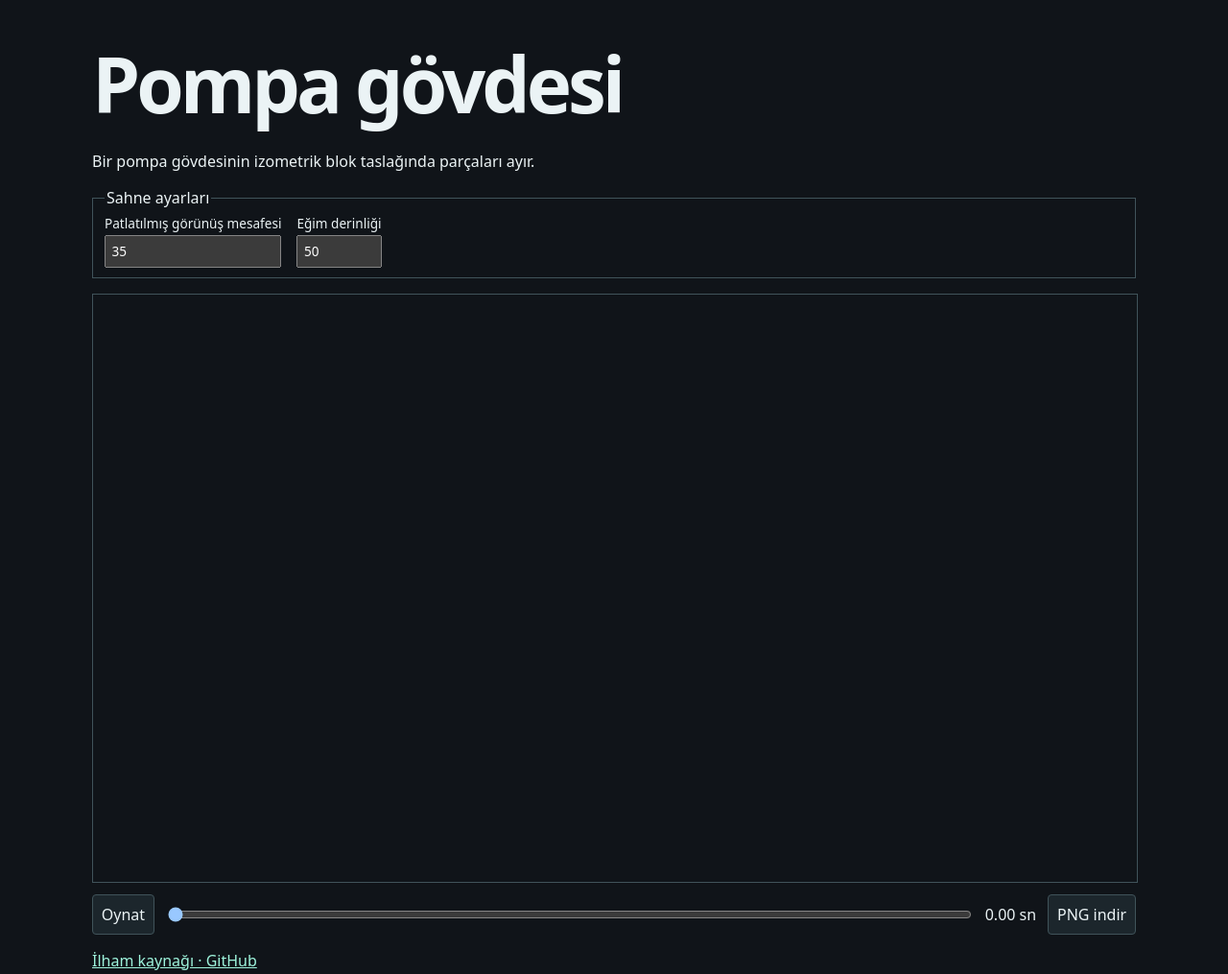
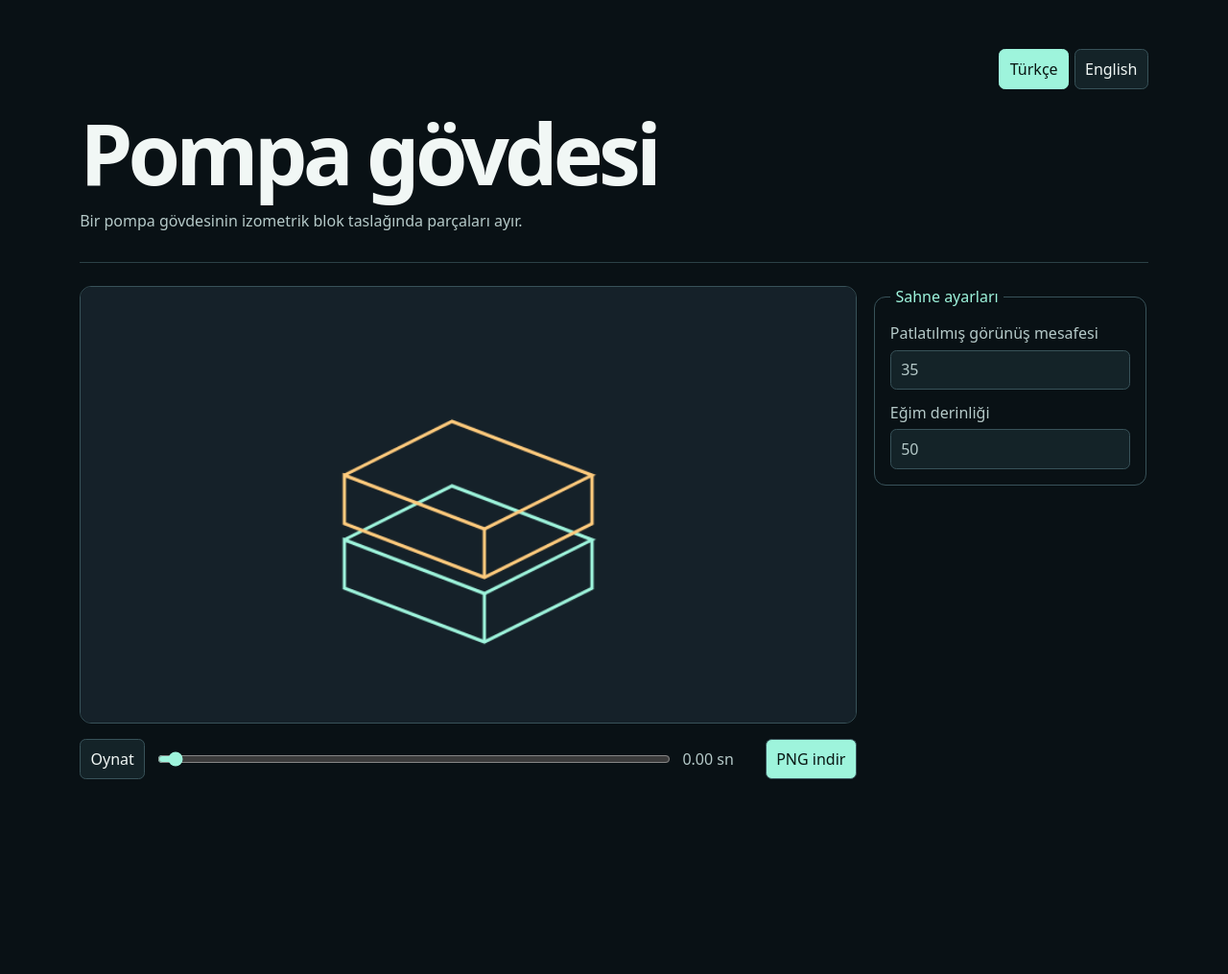
Before and after one commit to omerbek/pump-isometric, a plain HTML site: page index.html in a window 1280 px wide. Shown: the whole page at 96% size. After the commit the page ends 879 px from the top, so only its background shows below. Drawn offline with Linux system fonts and the light colour scheme.

Commit message:
Add bilingual visual interface and documentation

```diff
--- a/index.html
+++ b/index.html
@@ -5,31 +5,41 @@
 <meta name="viewport" content="width=device-width, initial-scale=1">
 <title>Pompa gövdesi</title>
 <style>
-:root {color-scheme: dark; font: 16px system-ui; background: #101419; color: #ebf3f5;}
-body {margin: 0 auto; max-width: 68rem; padding: 2rem 1.25rem;}
-h1 {font-size: clamp(2.5rem, 9vw, 5rem); margin: 0; letter-spacing: -.05em;}
-canvas {display: block; width: 100%; height: auto; border: 1px solid #40535a;}
-.controls {display: flex; align-items: center; gap: .75rem; margin-top: .75rem;}
-input {flex: 1; min-width: 4rem;}
-button {font: inherit; color: inherit; border: 1px solid #40535a; background: #1c262c; border-radius: .25rem; padding: .55rem; text-align: left; cursor: pointer;}
-a {color: #9ef4dc;}
-fieldset {display:flex; flex-wrap:wrap; gap:.75rem 1rem; margin:0 0 1rem; border:1px solid #40535a;}
-fieldset label {display:flex; flex-direction:column; gap:.2rem; font-size:.85rem;}
-fieldset input {font:inherit; max-width:15rem; padding:.35rem;}
-.controls {flex-wrap:wrap;}
+:root { color-scheme: dark; font: 16px system-ui,sans-serif; background: #091115; color: #f1f7f5; }
+* { box-sizing: border-box; }
+body { margin: 0 auto; max-width: 76rem; padding: clamp(1rem,4vw,4rem); }
+header { position: relative; padding-block: 4rem 2rem; border-bottom: 1px solid #2b4146; margin-bottom: 1.5rem; }
+h1 { margin: 0; font-size: clamp(2.5rem,7vw,5.5rem); line-height: 1; letter-spacing: -.055em; }
+header p { margin-bottom: 0; color: #b5c9c8; max-width: 46rem; }
+nav { position: absolute; inset: 0 0 auto auto; display: flex; gap: .35rem; }
+section { display: grid; grid-template-columns: minmax(0,1fr) minmax(14rem,18rem); gap: 1rem; align-items: start; }
+section > :not(fieldset) { grid-column: 1; }
+canvas { display: block; width: 100%; height: auto; border: 1px solid #385259; border-radius: .75rem; }
+fieldset { grid-column: 2; grid-row: 1 / span 3; display: grid; gap: .8rem; min-width: 0; padding: 1rem; border: 1px solid #385259; border-radius: .75rem; }
+legend { padding-inline: .35rem; color: #9ef4dc; }
+label { display: grid; gap: .4rem; color: #b5c9c8; }
+input, button { min-width: 0; padding: .55rem .65rem; border: 1px solid #385259; border-radius: .4rem; background: #142328; color: inherit; font: inherit; }
+button { cursor: pointer; }
+button:hover, button[aria-pressed=true] { border-color: #9ef4dc; }
+button[aria-pressed=true], #save { background: #9ef4dc; color: #091713; }
+:focus-visible { outline: 2px solid #ffcb7d; outline-offset: 3px; }
+.controls { display: flex; flex-wrap: wrap; align-items: center; gap: .65rem; }
+#seek { flex: 1; min-width: 6rem; accent-color: #9ef4dc; }
+#time { min-width: 4.75rem; font-variant-numeric: tabular-nums; color: #b5c9c8; }
+code { color: #9ef4dc; }
+@media (max-width: 740px) { section { display: flex; flex-direction: column; align-items: stretch; } }
 </style>
 </head>
 <body>
-<header><h1>Pompa gövdesi</h1><p>Bir pompa gövdesinin izometrik blok taslağında parçaları ayır.</p></header>
+<header><nav aria-label="Language"><button id="lang-tr" type="button" lang="tr" aria-pressed="true">Türkçe</button><button id="lang-en" type="button" lang="en" aria-pressed="false">English</button></nav><h1 data-i18n="title">Pompa gövdesi</h1><p data-i18n="description">Bir pompa gövdesinin izometrik blok taslağında parçaları ayır.</p></header>
 <main>
 <section>
-<fieldset id="settings"><legend>Sahne ayarları</legend>
-<label for="lift">Patlatılmış görünüş mesafesi<input id="lift" value="35" type="number" min="0" max="90" step="1"></label>
-<label for="tilt">Eğim derinliği<input id="tilt" value="50" type="number" min="15" max="70" step="1"></label>
+<fieldset id="settings"><legend data-i18n="settings">Sahne ayarları</legend>
+<label for="lift"><span data-i18n="lift">Patlatılmış görünüş mesafesi</span><input id="lift" value="35" type="number" min="0" max="90" step="1"></label>
+<label for="tilt"><span data-i18n="tilt">Eğim derinliği</span><input id="tilt" value="50" type="number" min="15" max="70" step="1"></label>
 </fieldset>
-<canvas width="720" height="405" aria-label="Seçili hareket deneyinin önizlemesi"></canvas>
-<div class="controls"><button id="play" type="button">Oynat</button><input id="seek" type="range" min="0" max="8" step="0.01" value="0" aria-label="Zaman çizelgesi"><output id="time">0.00 sn</output><button id="save" type="button">PNG indir</button></div>
-<p><a href="https://github.com/ahujasid/mcp-for-blender">İlham kaynağı · GitHub</a></p>
+<canvas width="720" height="405" data-i18n-label="preview" aria-label="Seçili hareket deneyinin önizlemesi"></canvas>
+<div class="controls"><button id="play" type="button">Oynat</button><input id="seek" type="range" min="0" max="8" step="0.01" value="0" data-i18n-label="timeline" aria-label="Zaman çizelgesi"><output id="time">0.00 sn</output><button id="save" data-i18n="save" type="button">PNG indir</button></div>
 </section>
 </main>
 <script src="scene.js"></script>
```
